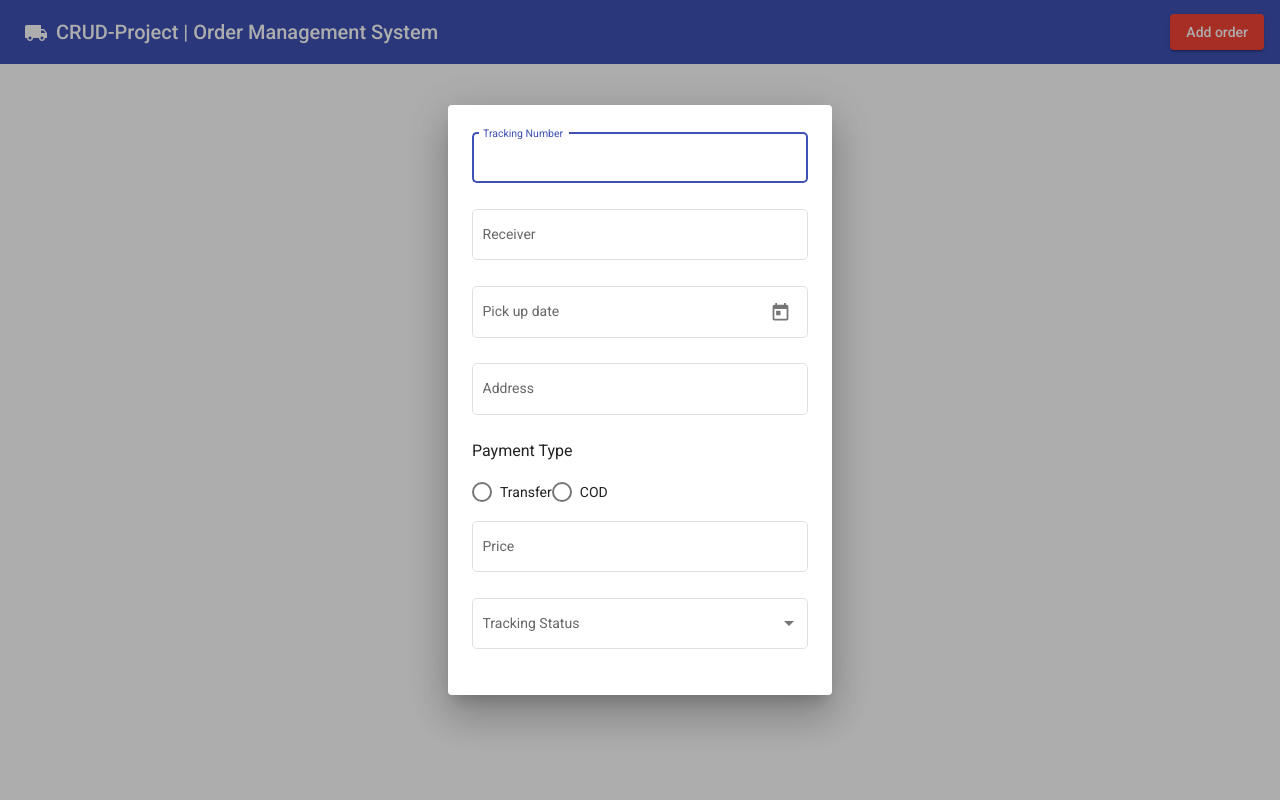
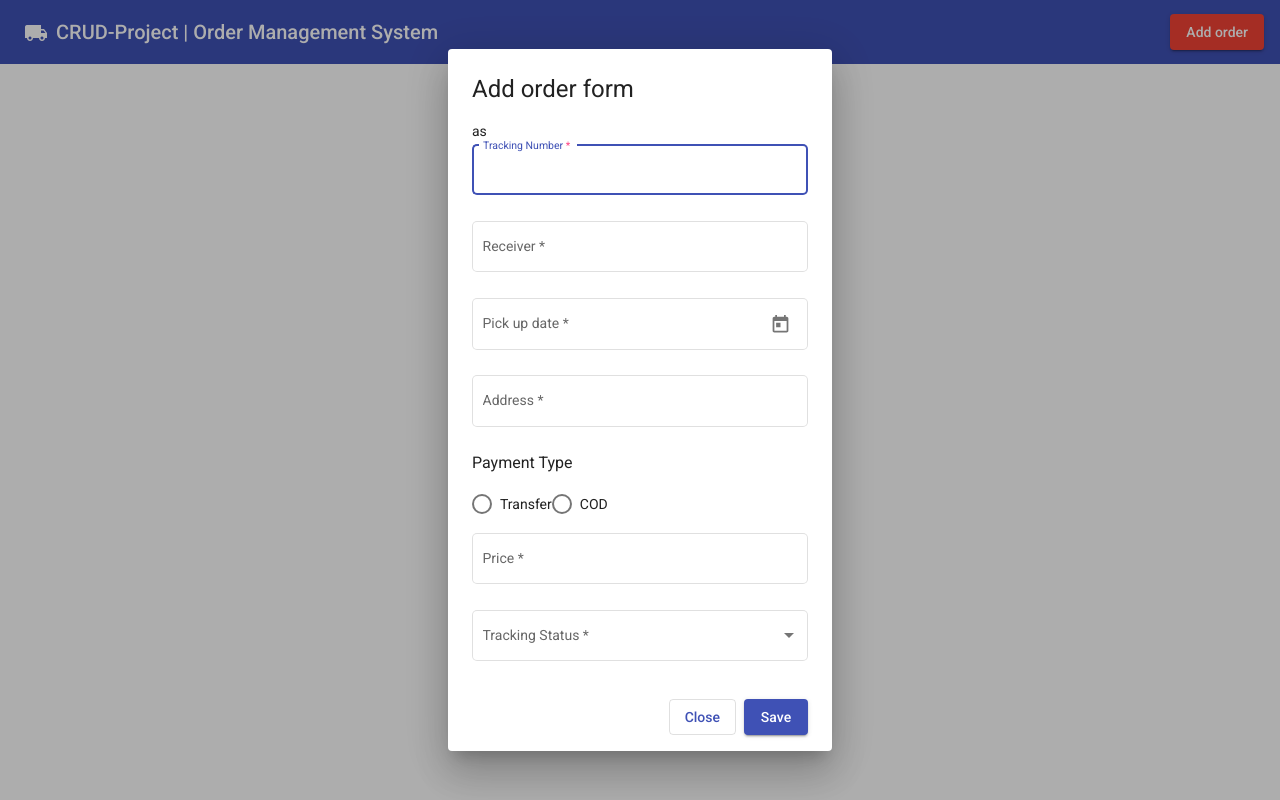
Before and after one commit to Capmu/oms-2022, an Angular app: page / in a window 1280 px wide. Both pictures are taken after a click on the button "Add order". Built offline with nearby package versions, Linux system fonts and the light colour scheme.

Commit message:
Logic to connect input from dialog to a FormGroup

```diff
--- a/src/app/app.module.ts
+++ b/src/app/app.module.ts
@@ -16,6 +16,7 @@ import { MatNativeDateModule } from '@angular/material/core';
 import { MatDatepickerModule } from '@angular/material/datepicker';
 import { MatRadioModule } from '@angular/material/radio';
 import { MatSelectModule } from '@angular/material/select';
+import { ReactiveFormsModule, FormsModule } from '@angular/forms';
 
 
 @NgModule({
@@ -36,7 +37,9 @@ import { MatSelectModule } from '@angular/material/select';
     MatNativeDateModule,
     MatDatepickerModule,
     MatRadioModule,
-    MatSelectModule
+    MatSelectModule,
+    ReactiveFormsModule,
+    FormsModule
   ],
   providers: [],
   bootstrap: [AppComponent]
--- a/src/app/order-dialog/order-dialog.component.html
+++ b/src/app/order-dialog/order-dialog.component.html
@@ -1,39 +1,51 @@
+<h1>Add order form</h1>
+<form [formGroup]="orderForm">as
   <mat-form-field appearance="outline">
     <mat-label>Tracking Number</mat-label>
-  <input matInput placeholder="ex. cc-001" />
+    <input formControlName="trackingNumber" matInput placeholder="ex. cc-001" />
   </mat-form-field>
 
   <mat-form-field appearance="outline">
     <mat-label>Receiver</mat-label>
-  <input matInput placeholder="ex. John" />
+    <input formControlName="receiver" matInput placeholder="ex. John" />
   </mat-form-field>
 
   <mat-form-field appearance="outline">
     <mat-label>Pick up date</mat-label>
-  <input matInput [matDatepicker]="picker" placeholder="ex. 5/31/2022" />
+    <input
+      formControlName="pickupDate"
+      matInput
+      [matDatepicker]="picker"
+      placeholder="ex. 5/31/2022"
+    />
     <mat-datepicker-toggle matSuffix [for]="picker"></mat-datepicker-toggle>
     <mat-datepicker #picker></mat-datepicker>
   </mat-form-field>
 
   <mat-form-field appearance="outline">
     <mat-label>Address</mat-label>
-  <input matInput placeholder="ex. Bangkok" />
+    <input formControlName="address" matInput placeholder="ex. Bangkok" />
   </mat-form-field>
 
   <h3>Payment Type</h3>
-<mat-radio-group class="example-radio-group">
+  <mat-radio-group formControlName="paymentType" class="example-radio-group">
     <mat-radio-button value="Transfer">Transfer</mat-radio-button>
     <mat-radio-button value="COD">COD</mat-radio-button>
   </mat-radio-group>
 
   <mat-form-field appearance="outline">
     <mat-label>Price</mat-label>
-  <input type="number" matInput placeholder="ex. 1500" />
+    <input
+      formControlName="price"
+      type="number"
+      matInput
+      placeholder="ex. 1500"
+    />
   </mat-form-field>
 
   <mat-form-field appearance="outline">
     <mat-label>Tracking Status</mat-label>
-  <mat-select>
+    <mat-select formControlName="trackingStatus">
       <mat-option *ngFor="let ELEMENT of displayColums" [value]="ELEMENT">
         {{ ELEMENT }}
       </mat-option>
@@ -42,3 +54,8 @@
           <mat-option value="Received">Received</mat-option> -->
     </mat-select>
   </mat-form-field>
+</form>
+<div mat-dialog-actions [align]="'end'">
+  <button mat-stroked-button color="primary" mat-dialog-close>Close</button>
+  <button mat-raised-button color="primary" (click)="createOrder()">Save</button>
+</div>
--- a/src/app/order-dialog/order-dialog.component.ts
+++ b/src/app/order-dialog/order-dialog.component.ts
@@ -1,4 +1,5 @@
 import { Component, OnInit } from '@angular/core';
+import { FormBuilder, FormGroup, Validators } from '@angular/forms';
 
 @Component({
   selector: 'app-order-dialog',
@@ -8,10 +9,24 @@ import { Component, OnInit } from '@angular/core';
 export class OrderDialogComponent implements OnInit {
 
   displayColums = ['Picked up', 'On delivery', 'Recevied', 'Payment Success']
+  orderForm !: FormGroup
 
-  constructor() { }
+  constructor(private formBuilder: FormBuilder) { }
 
   ngOnInit(): void {
+    this.orderForm = this.formBuilder.group({
+      trackingNumber: ['', Validators.required],
+      receiver: ['', Validators.required],
+      pickupDate: ['', Validators.required],
+      address: ['', Validators.required],
+      paymentType: ['', Validators.required],
+      price: ['', Validators.required],
+      trackingStatus: ['', Validators.required]
+    })
+  }
+
+  createOrder() {
+    console.log(this.orderForm.value)
   }
 
 }
```
Lines whose indentation alone changed are shown as unchanged.
